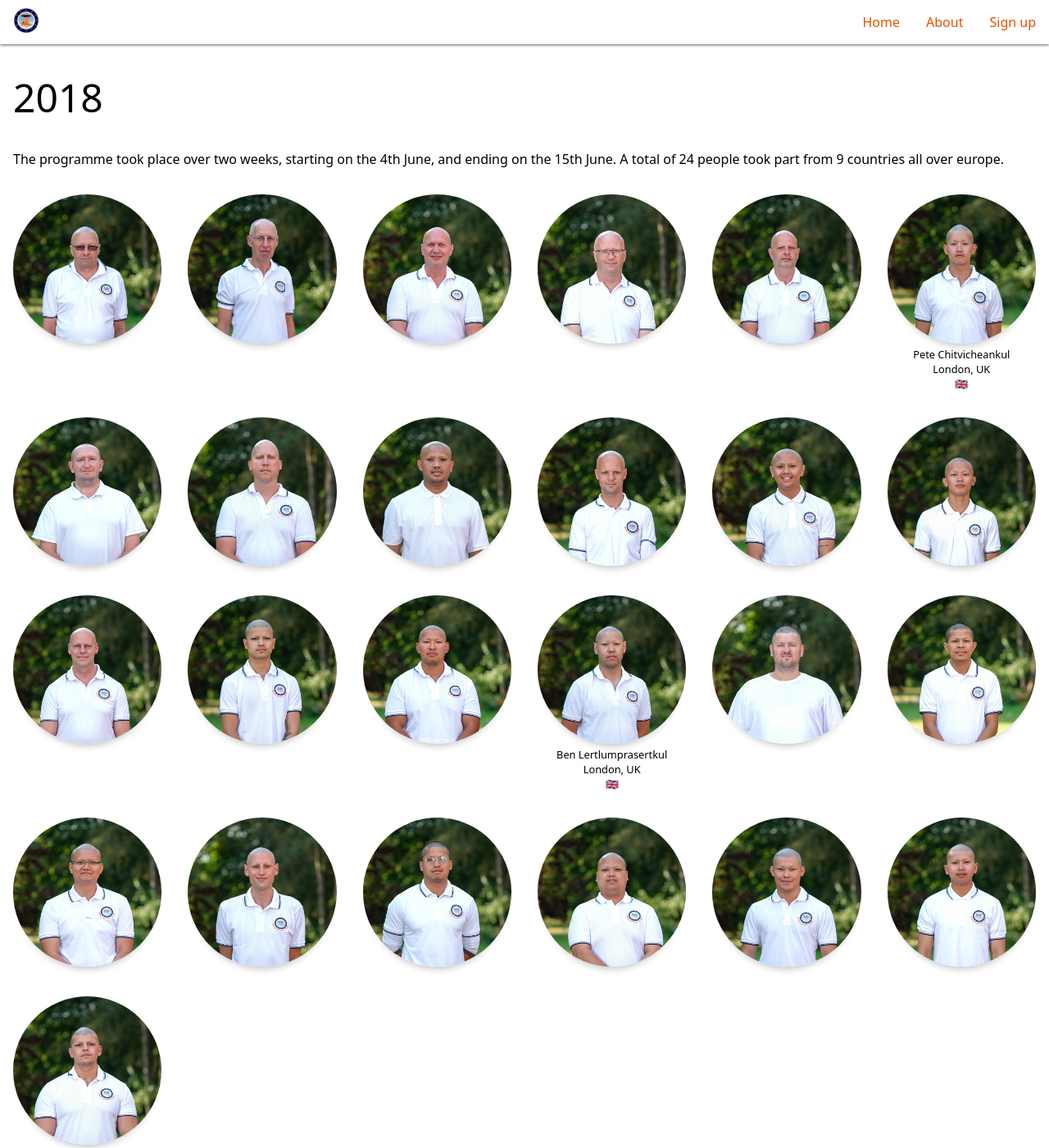
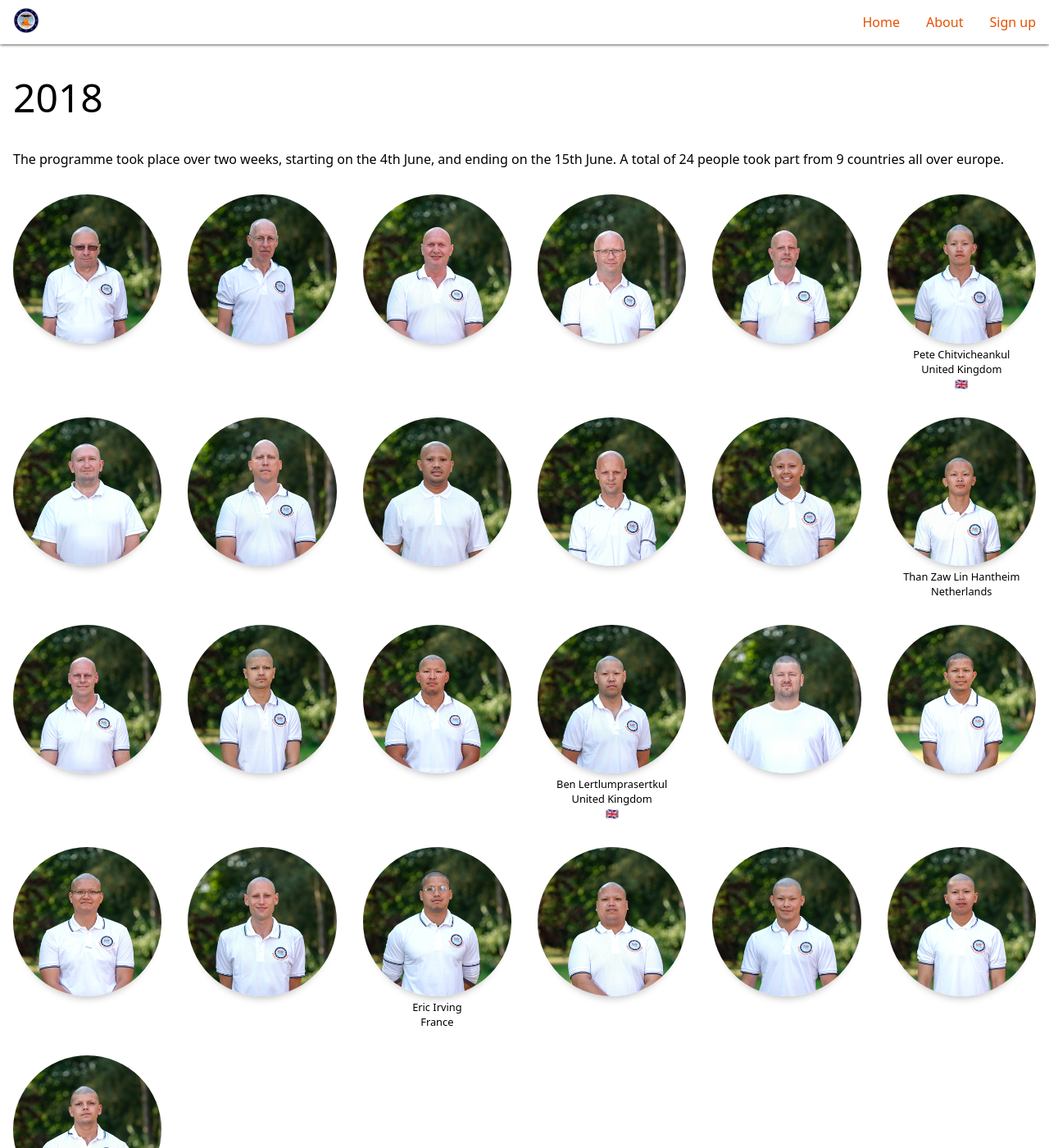
Before and after one commit to spicalous/eop-website, a Jekyll site: the page built from about/previous-programmes.html, in a window 1280 px wide and 1400 px high. Shown: the whole window at 82% size. Built offline with Jekyll 4.4.1, drawn with Linux system fonts in a browser that asks for light colours; some of the changed text lies outside the part shown.

Commit message:
Add more details to prev programmes

```diff
--- a/about/previous-programmes.html
+++ b/about/previous-programmes.html
@@ -26,7 +26,7 @@ programmes:
     -
       name: Pete Chitvicheankul
       dob: 4 April 1994
-      location: London, UK
+      location: United Kingdom
       flag: 🇬🇧
       portraitURL: assets/images/2018/portraits/06.png
     -
@@ -50,8 +50,9 @@ programmes:
       location:
       portraitURL: assets/images/2018/portraits/11.png
     -
-      name:
-      location:
+      name: Than Zaw Lin Hantheim
+      dob: 03 April 1998
+      location: Netherlands
       portraitURL: assets/images/2018/portraits/12.png
     -
       name:
@@ -68,7 +69,7 @@ programmes:
     -
       name: Ben Lertlumprasertkul
       dob: 12 September 1992
-      location: London, UK
+      location: United Kingdom
       flag: 🇬🇧
       portraitURL: assets/images/2018/portraits/16.png
     -
@@ -88,8 +89,9 @@ programmes:
       location:
       portraitURL: assets/images/2018/portraits/20.png
     -
-      name:
-      location:
+      name: Eric Irving
+      dob: 16 September 1992
+      location: France
       portraitURL: assets/images/2018/portraits/21.png
     -
       name:
```
Also changed, not shown: other parts of about/previous-programmes.html (+3 -2 lines).
